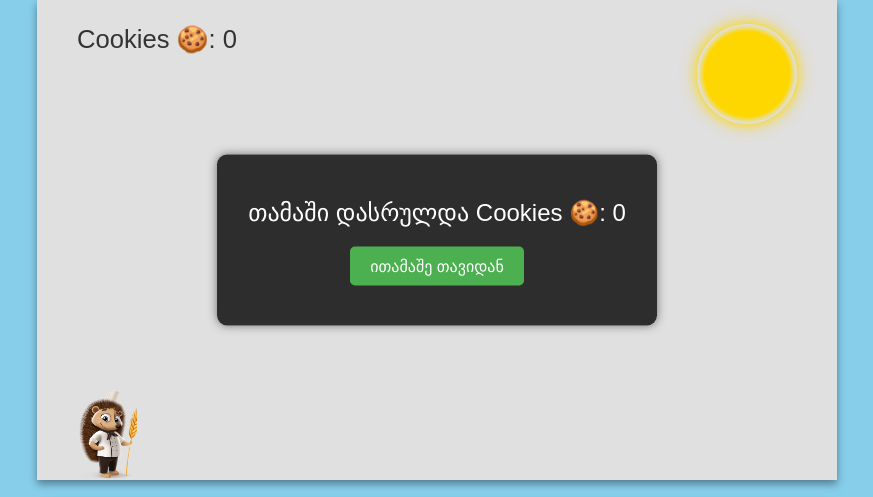
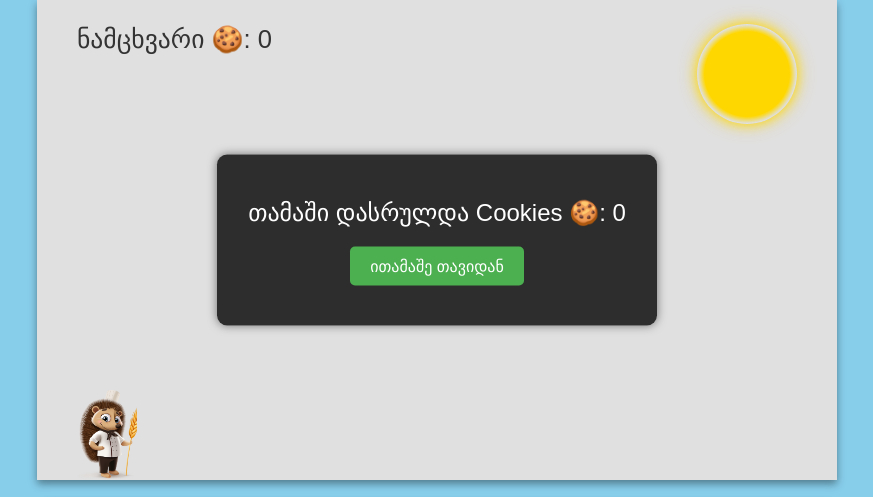
Before and after one commit to davit-siradze/dinm, a plain HTML site: page index.html in a window 1280 px wide. Shown: the top 497 px of the page, without its empty margins (203-1076 px from the left). Drawn offline with Linux system fonts and the light colour scheme.

Commit message:
Update index.html

```diff
--- a/index.html
+++ b/index.html
@@ -12,7 +12,7 @@
         <div id="dino"></div>
         <div id="obstacle"></div>
         <div id="obstacle2" class="hidden"></div> <!-- Added second obstacle -->
-        <div id="score">Cookies 🍪: 0</div>
+        <div id="score">ნამცხვარი 🍪: 0</div>
         <div id="gameOverBox" class="hidden">
             <p id="gameOverMessage">თამაში დასრულდა <span id="finalScore">0</span></p>
             <button id="playAgainButton">ითამაშე თავიდან</button>
```
